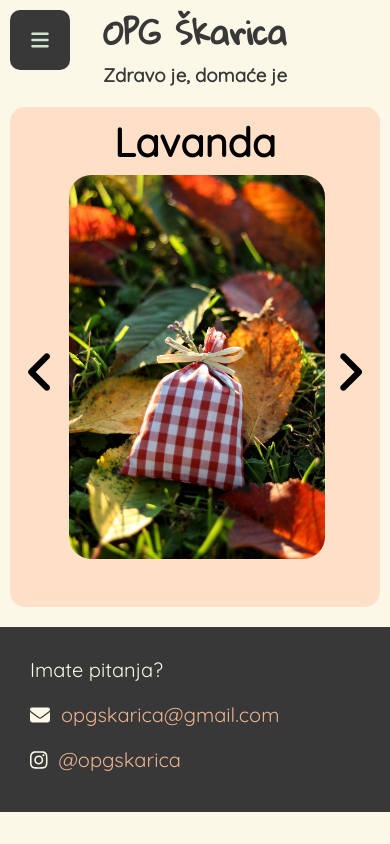
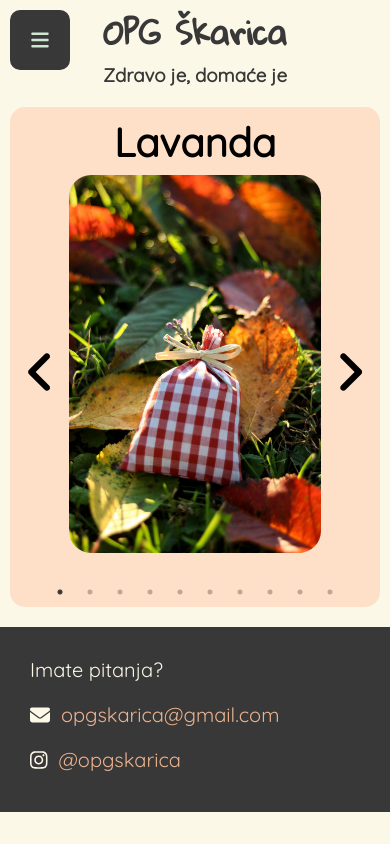
Before and after one commit to CroAnna/Family-farm-OPG, a React (Create React App) app: page /galerija in a window 390 px wide. Shown: the top 844 px of the page. Built offline with nearby package versions, Linux system fonts and the light colour scheme.

Commit message:
removed bug with rendering on small screen - component as class

```diff
--- a/src/App.js
+++ b/src/App.js
@@ -5,16 +5,14 @@ import Footer from "./Components/Footer";
 import Header from "./Components/Header";
 import Location from "./Components/Location";
 import Proizvodi from "./Components/Proizvodi";
+import Coverphoto from "./Components/Coverphoto";
+
 import Gallery from "./Components/Gallery";
-import Coverphoto from "./Components/Coverphoto";
 
 import { BrowserRouter, Route, Routes } from "react-router-dom";
 
 function App() {
   const [openNav, setOpenNav] = useState(false);
-
-  // dodaj routes za galeriju i linkove na navbar
-  // treba smanjit rezoluciju skoro svih slika
 
   return (
     <BrowserRouter>
--- a/src/App.scss
+++ b/src/App.scss
@@ -3,11 +3,8 @@
 
 // dodaj ono animacija teksta da se mijenja na naslovnoj bez stetnih dodataka, korisne pri zdravlju il tak nekaj
 // ILI da se prebacuju slike na naslovnoj stranici
-// dodaj druge slike - povrce
-// dodaj kao galeriju
 // lavanda ko akcija
 // onaj toast kad uspjesno posaljes mail
-// da se ne loada onak kasno na mobu
 
 :root {
   --darkgreen: #94b49f;
--- a/src/Components/Gallery.jsx
+++ b/src/Components/Gallery.jsx
@@ -1,4 +1,4 @@
-import React from "react";
+import React, { Component } from "react";
 
 import Slider from "react-slick";
 import "slick-carousel/slick/slick.css";
@@ -19,26 +19,32 @@ import lavanda9 from "../Images/lavanda9.jpg";
 import lavanda10 from "../Images/lavanda10.jpg";
 import butternut1 from "../Images/butternut1.jpg";
 
-const Gallery = () => {
-  // render() {
-  const settings = {
-    // desktop
+export default class Gallery extends Component {
+  // has to be this type (not as arrow function) - responsive rendering error
+  render() {
+    var settings = {
       dots: true,
       infinite: true,
       slidesToShow: 1,
       slidesToScroll: 1,
-    variableWidth: true,
       nextArrow: <SampleNextArrow />,
       prevArrow: <SamplePrevArrow />,
-    // responsive: [
-    //   {
-    //     // mobile
-    //     breakpoint: 961,
-    //     settings: {
-    //       variableWidth: false,
-    //     },
-    //   },
-    // ],
+      responsive: [
+        {
+          // mobile
+          breakpoint: 961,
+          settings: {
+            variableWidth: false,
+          },
+        },
+        {
+          // desktop
+          breakpoint: 2200,
+          settings: {
+            variableWidth: true,
+          },
+        },
+      ],
     };
 
     function SampleNextArrow(props) {
@@ -84,7 +90,5 @@ const Gallery = () => {
         </div>
       </div>
     );
-};
-
-// }
-export default Gallery;
+  }
+}
```
Lines whose indentation alone changed are shown as unchanged.
